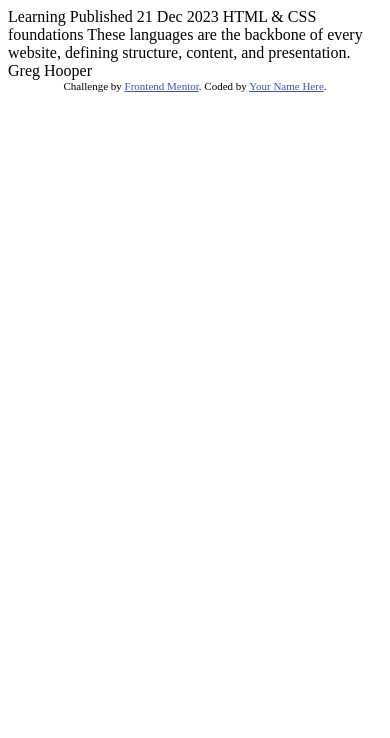
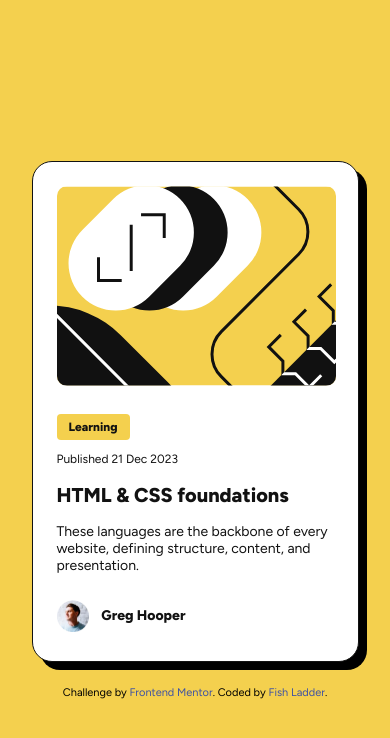
Before and after one commit to fish-ladder/blog-preview-card-main, a plain HTML site: page index.html in a window 390 px wide. Drawn offline with Linux system fonts and the light colour scheme.

Commit message:
Completed Mobile Layout

```diff
--- a/index.html
+++ b/index.html
@@ -4,31 +4,63 @@
   <meta charset="UTF-8">
   <meta name="viewport" content="width=device-width, initial-scale=1.0"> <!-- displays site properly based on user's device -->
 
+  <!-- FAVICON -->
   <link rel="icon" type="image/png" sizes="32x32" href="./assets/images/favicon-32x32.png">
 
+  <!-- MY STYLESHEET -->
+  <link rel="stylesheet" href="styles.css">
+
+  <!-- IMPORT FONT -->
+  <link rel="preconnect" href="https://fonts.googleapis.com">
+  <link rel="preconnect" href="https://fonts.gstatic.com" crossorigin>
+  <link href="https://fonts.googleapis.com/css2?family=Figtree:ital,wght@0,300..900;1,300..900&display=swap" rel="stylesheet">
+
+  <!-- PAGE TITLE -->
   <title>Frontend Mentor | Blog preview card</title>
 
-  <!-- Feel free to remove these styles or customise in your own stylesheet 👍 -->
-  <style>
-    .attribution { font-size: 11px; text-align: center; }
-    .attribution a { color: hsl(228, 45%, 44%); }
-  </style>
 </head>
 <body>
+  <!-- CARD -->
+  <div class="card">
 
-  Learning
+  <!-- SVG IMAGE -->
+    <img class="illustration-article" src="./assets/images/illustration-article.svg">
 
-  Published 21 Dec 2023
+  <!-- TEXT SECTION -->
+    <section class="text-section">
 
-  HTML & CSS foundations
+  <!-- YELLOW NOT-A-BUTTON -->
+      <div class="not-button">
+        <p>Learning</p>
+      </div>
 
-  These languages are the backbone of every website, defining structure, content, and presentation.
+  <!-- PUBLICATION DATE -->
+      <p class="pub-date">Published 21 Dec 2023</p>
 
-  Greg Hooper
+  <!-- CARD TITLE -->
+      <a href="#">
+        <h1>HTML & CSS foundations</h1>
+      </a>
 
+  <!-- TEASER TEXT -->
+      <p class="description">These languages are the backbone of every website, defining structure,
+        content, and presentation.
+      </p>
+
+    </section>
+
+    <!-- FOOTER -->
+    <footer>
+      <img class="avatar" src="./assets/images/image-avatar.webp">
+      <p class="author">Greg Hooper</p>
+    </footer>
+
+  </div>
+
+  <!-- ATTRIBUTION -->
   <div class="attribution">
     Challenge by <a href="https://www.frontendmentor.io?ref=challenge" target="_blank">Frontend Mentor</a>.
-    Coded by <a href="#">Your Name Here</a>.
+    Coded by <a href="#">Fish Ladder</a>.
   </div>
 </body>
 </html>
--- /dev/null
+++ b/styles.css
@@ -0,0 +1,152 @@
+/* The designs were created to the following widths:
+
+- Mobile: 375px
+- Desktop: 1440px
+
+## Colors
+
+### Primary
+
+- Yellow: hsl(47, 88%, 63%)
+
+### Neutral
+
+- White: hsl(0, 0%, 100%)
+- Grey: hsl(0, 0%, 50%)
+- Black: hsl(0, 0%, 7%)
+
+## Typography
+
+### Body Copy
+
+- Font size (paragraph): 16px
+
+### Font
+
+- Family: [Figtree](https://fonts.google.com/specimen/Figtree)
+- Weights: 500, 800
+
+Card dimensions:
+Mobile:  327 x 501
+Desktop: 384 x 522
+
+Card padding: 24px
+
+*/
+
+/* STYLES FROM FRONTEND MENTOR */
+.attribution {
+    font-size: 11px;
+    text-align: center;
+    margin-top: 24px;
+}
+.attribution a { color: hsl(228, 45%, 44%); }
+
+/* GLOBAL AND CUSTOM PROPERTIES */
+
+:root {
+    --yellow: hsl(47, 88%, 63%);
+    --white: hsl(0, 0%, 100%);
+    --grey: hsl(0, 0%, 50%);
+    --black: hsl(0, 0%, 7%);
+}
+
+* {
+    box-sizing: border-box;
+    font-family: Figtree, sans-serif;
+    padding: 0;
+}
+
+p {
+    color: var(--black)
+}
+
+
+body {
+    background-color: var(--yellow);
+    display: flex;
+    flex-direction: column;
+    justify-content: center;
+    align-items: center;
+    height: 100vh;
+    overflow: hidden;
+}
+
+.card {
+    background-color: var(--white);
+    padding: 24px;
+    border-radius: 20px;
+    border: 1px solid var(--black);
+    box-shadow: 8px 8px;
+}
+
+.illustration-article {
+    width: 279px;
+    height: 200px;
+    border-radius: 10px;
+    object-fit: cover;
+}
+
+.text-section {
+    height: 173px;
+    margin-bottom: 6px;
+}
+
+.not-button {
+    background-color: var(--yellow);
+    width: 73px;
+    height: 26px;
+    border-radius: 4px;
+}
+
+.not-button p {
+    font-size: 12px;
+    font-weight: 800;
+    text-align: center;
+    padding-top: 6px;
+    margin-top: 24px;
+}
+
+.pub-date {
+    font-size: 12px;
+}
+
+h1 {
+    font-size: 20px;
+    font-weight: 800;
+}
+
+a {
+    text-decoration: none;
+    color: var(--black);
+}
+
+h1:hover {
+    color: var(--yellow);
+}
+
+.description {
+    font-size: 14px;
+}
+
+.avatar {
+    width: 32px;
+    height: 32px;
+}
+
+footer {
+    width: 129px;
+    display: flex;
+    align-items: center;
+    justify-content: space-between;
+    font-size: 14px;
+    font-weight: 800;
+}
+
+/* CARD DIMENSIONS MOBILE */
+.card {
+    width: 327px;
+    height: 501px;
+}
+
+/* CARD DIMENSIONS DESKTOP */
```
